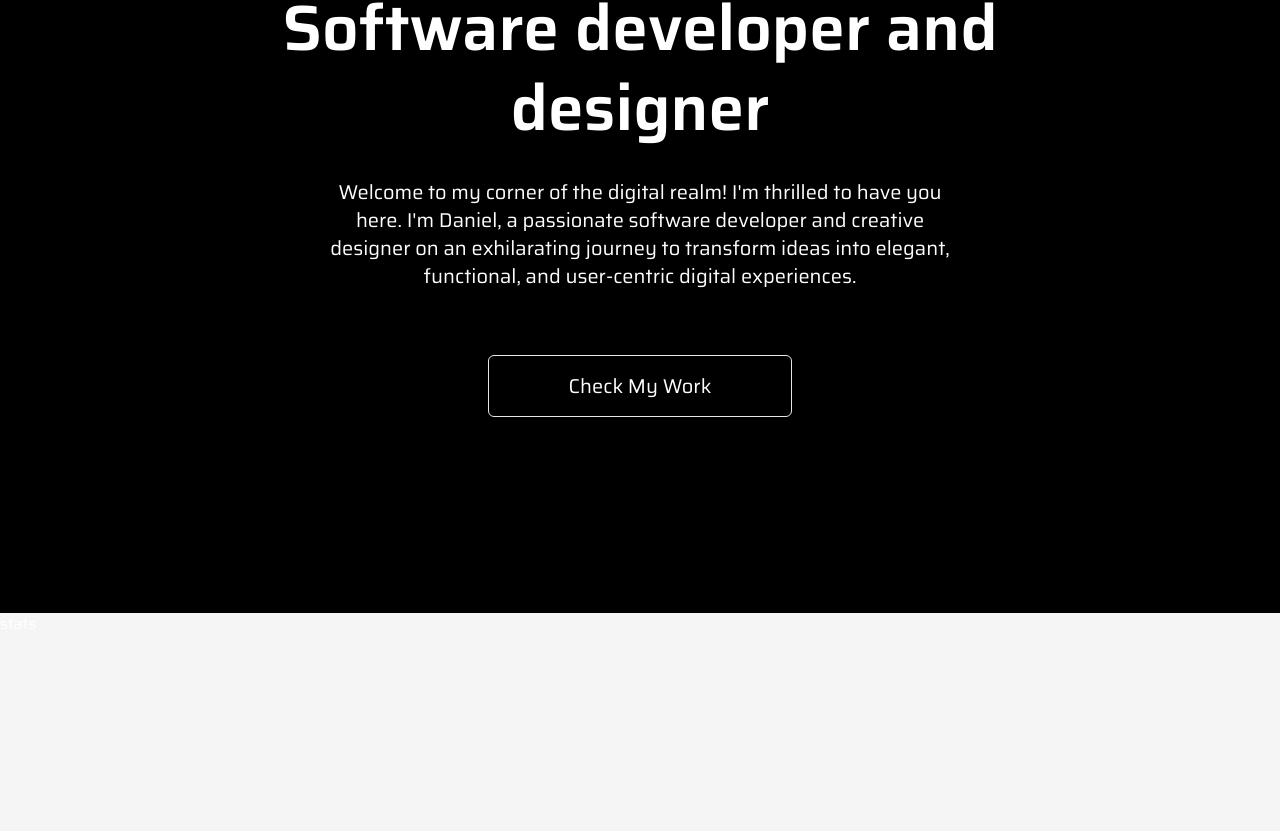
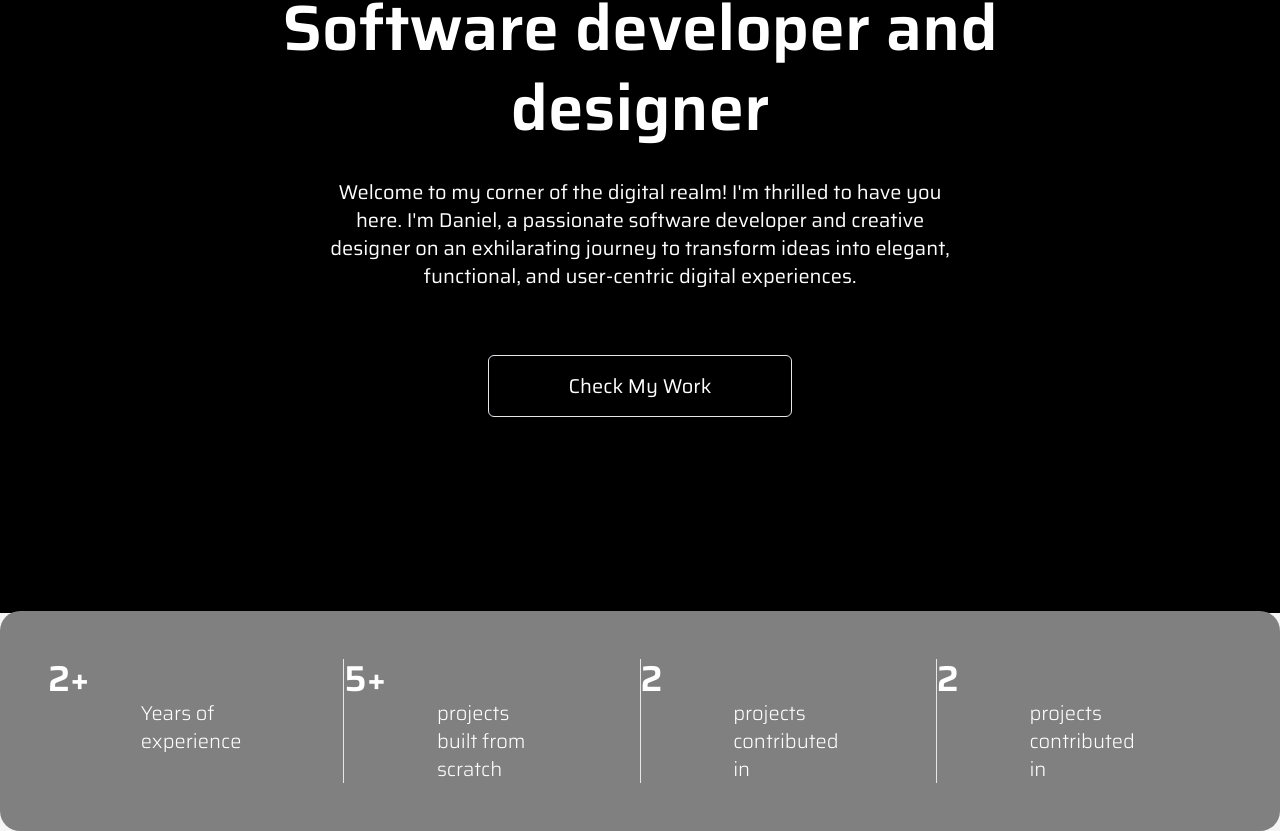
Before and after one commit to manlikeganga19/DevelopedByDan, a React (Create React App) app: page / in a window 1280 px wide. Shown: the part 237-1068 px from the top of the page. Before the commit the page ends 962 px from the top, so only its background shows below. Built offline with nearby package versions, Linux system fonts and the light colour scheme.

Commit message:
working on the stats components

```diff
--- a/src/Data.js
+++ b/src/Data.js
@@ -43,6 +43,10 @@
     value: "2",
     text: "projects contributed in",
   },
+  {
+    value: '2',
+    text: 'projects contributed in'
+  }
 ];
 
 export const projects = {
--- a/src/components/stats.js
+++ b/src/components/stats.js
@@ -1,7 +1,22 @@
 import React from "react";
+import { stats } from "../Data";
 
 const Stats = () => {
-  return <div>stats</div>;
+  return (
+    <div className="bg-accent rounded-[20px] p-12">
+      <div className="flex flex-wrap gap-y-8">
+        {stats.map((item, index) => {
+          return(
+            <div className="min-h-[70px] w-3/6 flex flex-col justiify-center  odd:border-r lg:flex-1 lg:odd:border-r lg:even:border-r lg:even:last:border-none" key={index}>
+              <div className="text-2xl font-semibold lg:text-4xl">{item.value}</div>
+              <div className="text-base font-light max-w-[110px] mx-auto lg:text-xl">{item.text}</div>
+            </div>
+          )
+
+        })}
+      </div>
+    </div>
+  );
 };
 
 export default Stats;
--- a/tailwind.config.js
+++ b/tailwind.config.js
@@ -19,7 +19,7 @@
     extend: {
       colors: {
         primary: "#23262F",
-        accent: "#286F6C",
+        accent: "#808080",
         grey: {
           DEFAULT: "#919297",
           1: "#D9D9D9",
```
